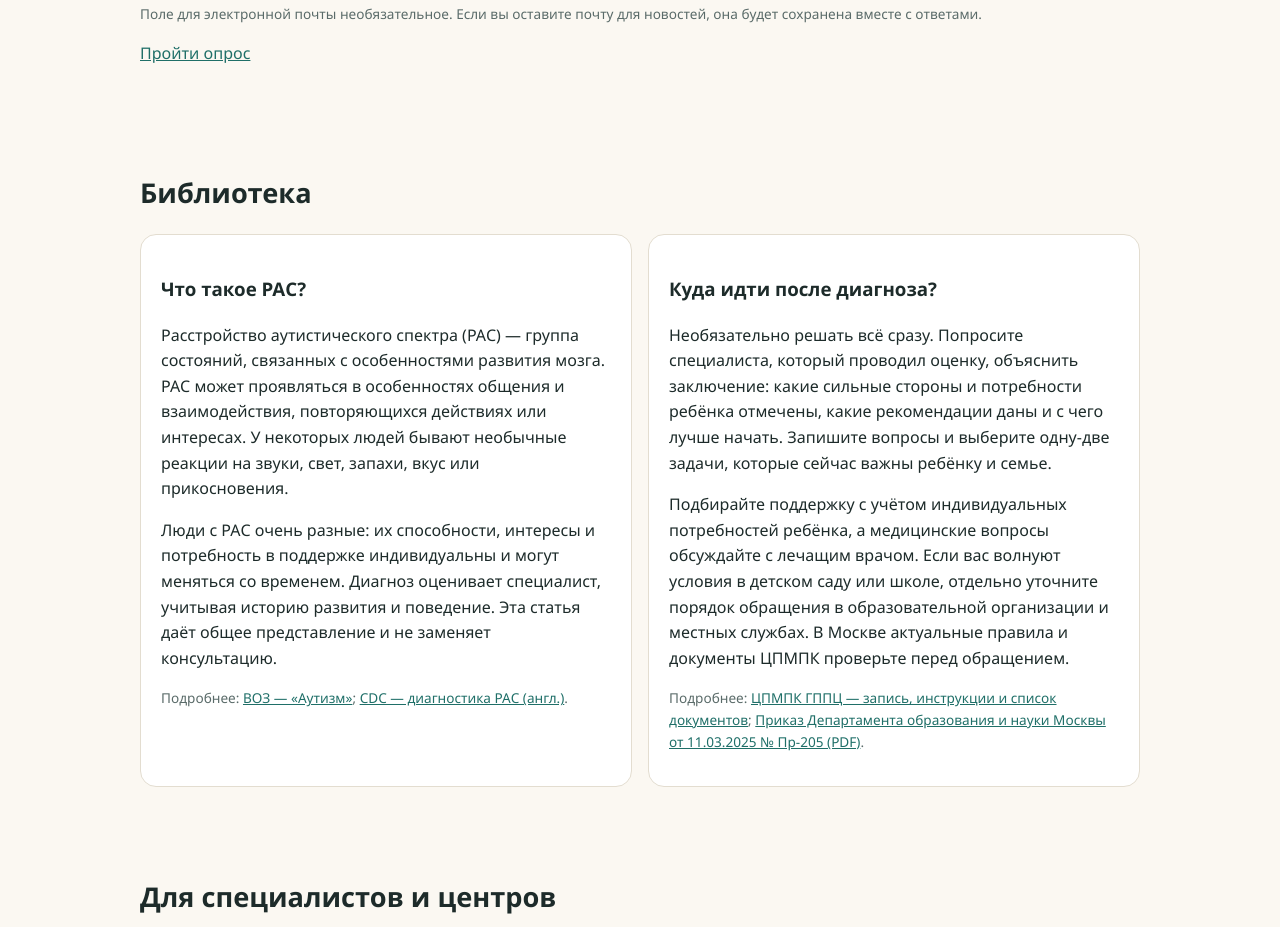
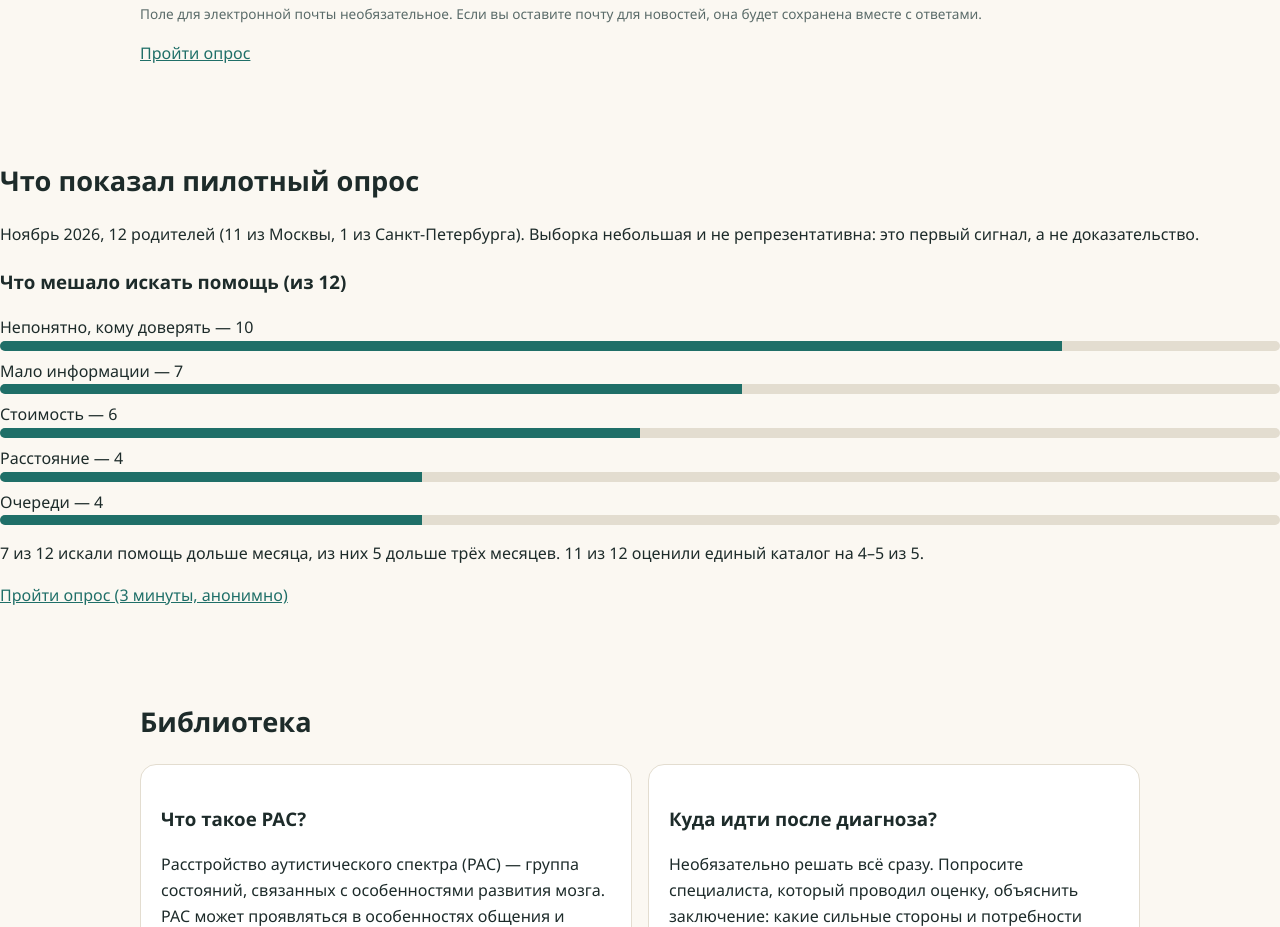
Before and after one commit to asylzhusueva/osobiy-marshrut, a plain HTML site: page index.html in a window 1280 px wide. Shown: the part 6400-7327 px from the top of the page. Drawn offline with Linux system fonts and the light colour scheme.

Commit message:
Update index.html

```diff
--- a/index.html
+++ b/index.html
@@ -200,6 +200,33 @@ footer{border-top:1px solid var(--line);padding:28px 0;color:var(--muted);font-s
   <p class="note" data-ru="Поле для электронной почты необязательное. Если вы оставите почту для новостей, она будет сохранена вместе с ответами." data-en="The email field is optional. If you provide your email for project updates, it will be stored with your answers.">Поле для электронной почты необязательное. Если вы оставите почту для новостей, она будет сохранена вместе с ответами.</p>
   <p><a href="https://forms.gle/DDDPxhcRuimxTaWK6" target="_blank" rel="noopener noreferrer" data-ru="Пройти опрос" data-en="Take the survey">Пройти опрос</a></p>
 </div></section>
+  <section id="survey" style="padding:32px 0">
+  <h2 data-ru="Что показал пилотный опрос" data-en="What the pilot survey showed">Что показал пилотный опрос</h2>
+  <p data-ru="Ноябрь 2026, 12 родителей (11 из Москвы, 1 из Санкт-Петербурга). Выборка небольшая и не репрезентативна: это первый сигнал, а не доказательство." data-en="November 2026, 12 parents (11 from Moscow, 1 from St Petersburg). The sample is small and not representative: a first signal, not proof.">Ноябрь 2026, 12 родителей (11 из Москвы, 1 из Санкт-Петербурга). Выборка небольшая и не репрезентативна: это первый сигнал, а не доказательство.</p>
+  <h3 data-ru="Что мешало искать помощь (из 12)" data-en="What made searching hard (of 12)">Что мешало искать помощь (из 12)</h3>
+  <div style="margin:8px 0">
+    <div data-ru="Непонятно, кому доверять — 10" data-en="Not knowing whom to trust — 10">Непонятно, кому доверять — 10</div>
+    <div style="height:10px;background:#e3ddd0;border-radius:6px;overflow:hidden"><div style="width:83%;height:100%;background:#1f6f68"></div></div>
+  </div>
+  <div style="margin:8px 0">
+    <div data-ru="Мало информации — 7" data-en="Lack of information — 7">Мало информации — 7</div>
+    <div style="height:10px;background:#e3ddd0;border-radius:6px;overflow:hidden"><div style="width:58%;height:100%;background:#1f6f68"></div></div>
+  </div>
+  <div style="margin:8px 0">
+    <div data-ru="Стоимость — 6" data-en="Cost — 6">Стоимость — 6</div>
+    <div style="height:10px;background:#e3ddd0;border-radius:6px;overflow:hidden"><div style="width:50%;height:100%;background:#1f6f68"></div></div>
+  </div>
+  <div style="margin:8px 0">
+    <div data-ru="Расстояние — 4" data-en="Distance — 4">Расстояние — 4</div>
+    <div style="height:10px;background:#e3ddd0;border-radius:6px;overflow:hidden"><div style="width:33%;height:100%;background:#1f6f68"></div></div>
+  </div>
+  <div style="margin:8px 0">
+    <div data-ru="Очереди — 4" data-en="Queues — 4">Очереди — 4</div>
+    <div style="height:10px;background:#e3ddd0;border-radius:6px;overflow:hidden"><div style="width:33%;height:100%;background:#1f6f68"></div></div>
+  </div>
+  <p data-ru="7 из 12 искали помощь дольше месяца, из них 5 дольше трёх месяцев. 11 из 12 оценили единый каталог на 4–5 из 5." data-en="7 of 12 searched for help for more than a month, 5 of them for over three months. 11 of 12 rated a single catalog 4–5 out of 5.">7 из 12 искали помощь дольше месяца, из них 5 дольше трёх месяцев. 11 из 12 оценили единый каталог на 4–5 из 5.</p>
+  <p><a href="ВСТАВЬТЕ_ССЫЛКУ" target="_blank" rel="noopener" data-ru="Пройти опрос (3 минуты, анонимно)" data-en="Take the survey (3 minutes, anonymous)">Пройти опрос (3 минуты, анонимно)</a></p>
+</section>
   <section id="library">
   <div class="wrap">
     <h2 data-ru="Библиотека" data-en="Library">Библиотека</h2>
```
